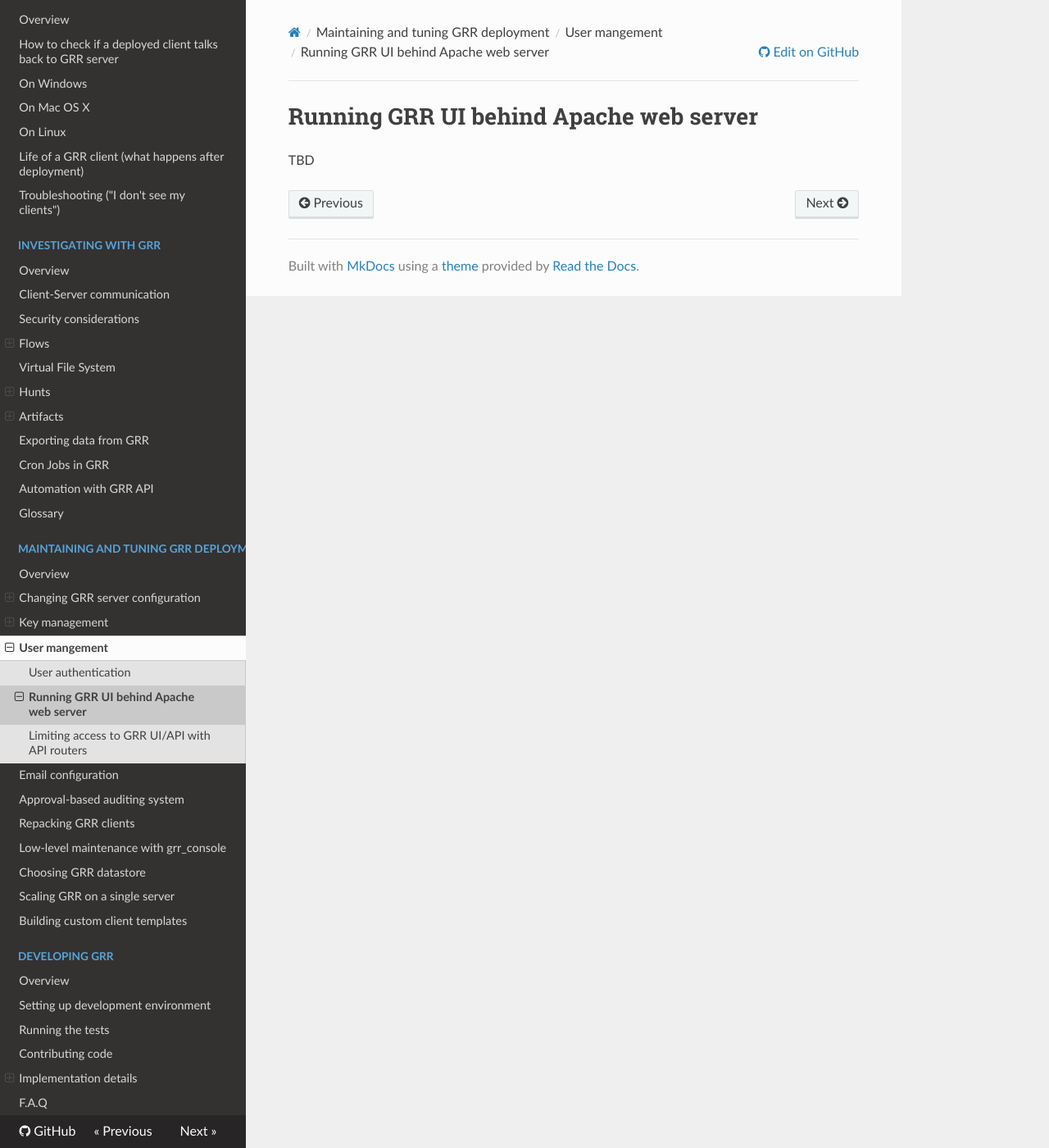
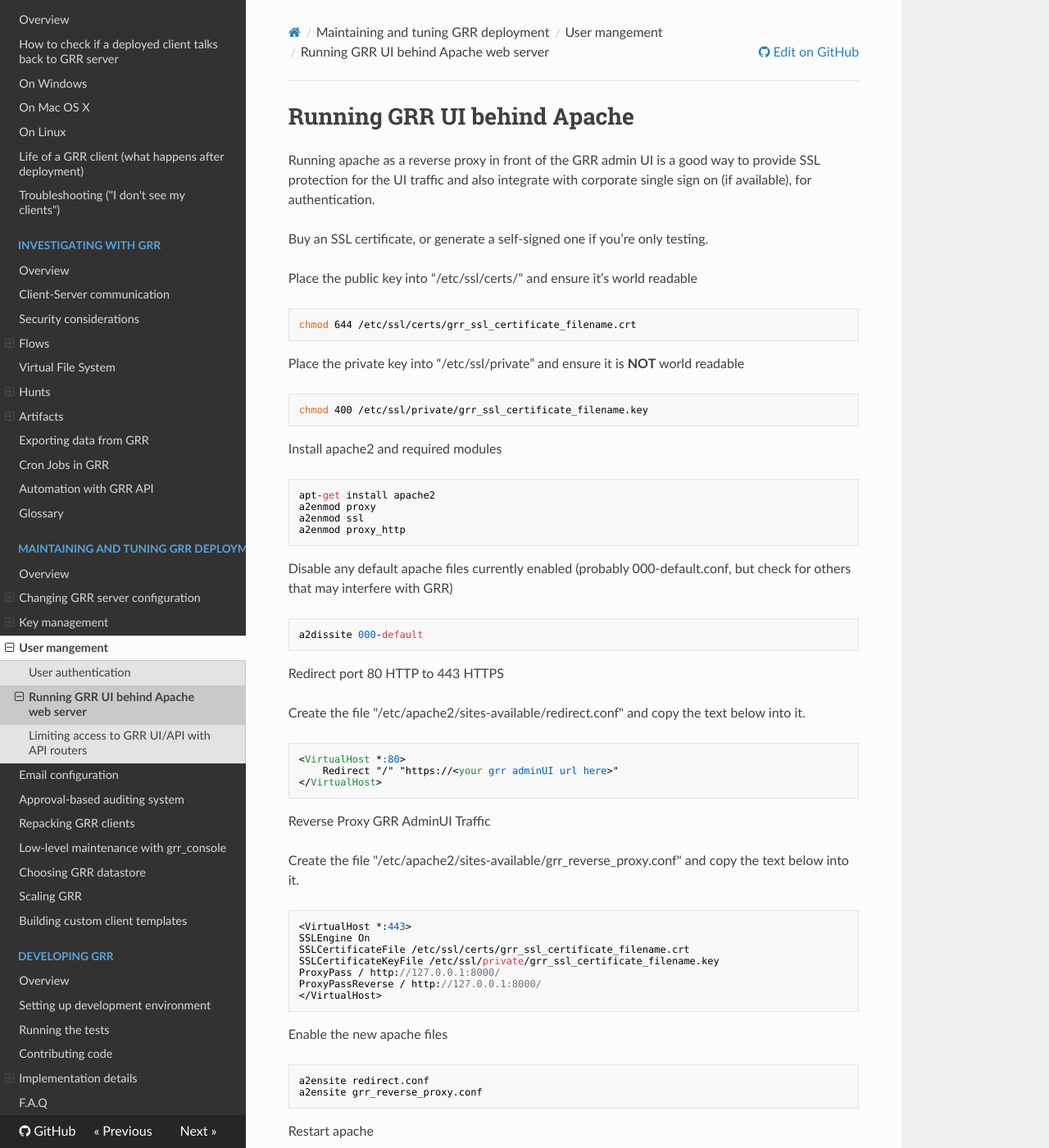
Before and after one commit to google/grr-doc, an MkDocs documentation site: the page built from docs/maintaining-and-tuning/user-management/running-behind-apache.md, in a window 1280 px wide and 1400 px high. Shown: the whole window at 82% size. Built offline with MkDocs 1.6.1, drawn with Linux system fonts in a browser that asks for light colours; nearby versions of some CDN libraries; old or Windows-style settings are respelled for this version of MkDocs; some of the changed text lies outside the part shown.

Commit message:
Updated Apache and scaling docs.

```diff
--- a/docs/maintaining-and-tuning/user-management/running-behind-apache.md
+++ b/docs/maintaining-and-tuning/user-management/running-behind-apache.md
@@ -1,3 +1,65 @@
-# Running GRR UI behind Apache web server
+# Running GRR UI behind Apache
 
-TBD
+Running apache as a reverse proxy in front of the GRR admin UI is a good
+way to provide SSL protection for the UI traffic and also integrate with
+corporate single sign on (if available), for authentication.
+
+Buy an SSL certificate, or generate a self-signed one if you’re only
+testing.
+
+Place the public key into “/etc/ssl/certs/“ and ensure it’s world
+readable
+
+    chmod 644 /etc/ssl/certs/grr_ssl_certificate_filename.crt
+
+Place the private key into “/etc/ssl/private” and ensure it is **NOT**
+world readable
+
+    chmod 400 /etc/ssl/private/grr_ssl_certificate_filename.key
+
+Install apache2 and required modules
+
+    apt-get install apache2
+    a2enmod proxy
+    a2enmod ssl
+    a2enmod proxy_http
+
+Disable any default apache files currently enabled (probably
+000-default.conf, but check for others that may interfere with GRR)
+
+    a2dissite 000-default
+
+Redirect port 80 HTTP to 443 HTTPS
+
+Create the file "/etc/apache2/sites-available/redirect.conf" and copy
+the text below into it.
+
+    <VirtualHost *:80>
+        Redirect "/" "https://<your grr adminUI url here>"
+    </VirtualHost>
+
+Reverse Proxy GRR AdminUI Traffic
+
+Create the file "/etc/apache2/sites-available/grr\_reverse\_proxy.conf"
+and copy the text below into it.
+
+    <VirtualHost *:443>
+    SSLEngine On
+    SSLCertificateFile /etc/ssl/certs/grr_ssl_certificate_filename.crt
+    SSLCertificateKeyFile /etc/ssl/private/grr_ssl_certificate_filename.key
+    ProxyPass / http://127.0.0.1:8000/
+    ProxyPassReverse / http://127.0.0.1:8000/
+    </VirtualHost>
+
+Enable the new apache files
+
+    a2ensite redirect.conf
+    a2ensite grr_reverse_proxy.conf
+
+Restart apache
+
+    service apache2 restart
+
+  - NOTE: This reverse proxy will only proxy the AdminUI. It will have
+    no impact on the agent communications on port 8080. It is advised to
+    restrict access to the AdminUI at the network level.
--- a/mkdocs.yml
+++ b/mkdocs.yml
@@ -70,7 +70,7 @@
   - Repacking GRR clients: 'maintaining-and-tuning/repacking-clients.md'
   - Low-level maintenance with grr_console: 'maintaining-and-tuning/low-level-maintenance-with-console.md'
   - Choosing GRR datastore: 'maintaining-and-tuning/choosing-datastore.md'
-  - Scaling GRR on a single server: 'maintaining-and-tuning/scaling-on-single-server.md'
+  - Scaling GRR: 'maintaining-and-tuning/scaling.md'
   - Building custom client templates: 'maintaining-and-tuning/building-custom-client-templates.md'
 - Developing GRR:
   - Overview: 'developing-grr/overview.md'
```
Also changed, not shown: docs/maintaining-and-tuning/scaling-on-single-server.md (deleted, +0 -1 lines), docs/maintaining-and-tuning/scaling.md (added, +73 -0 lines).
